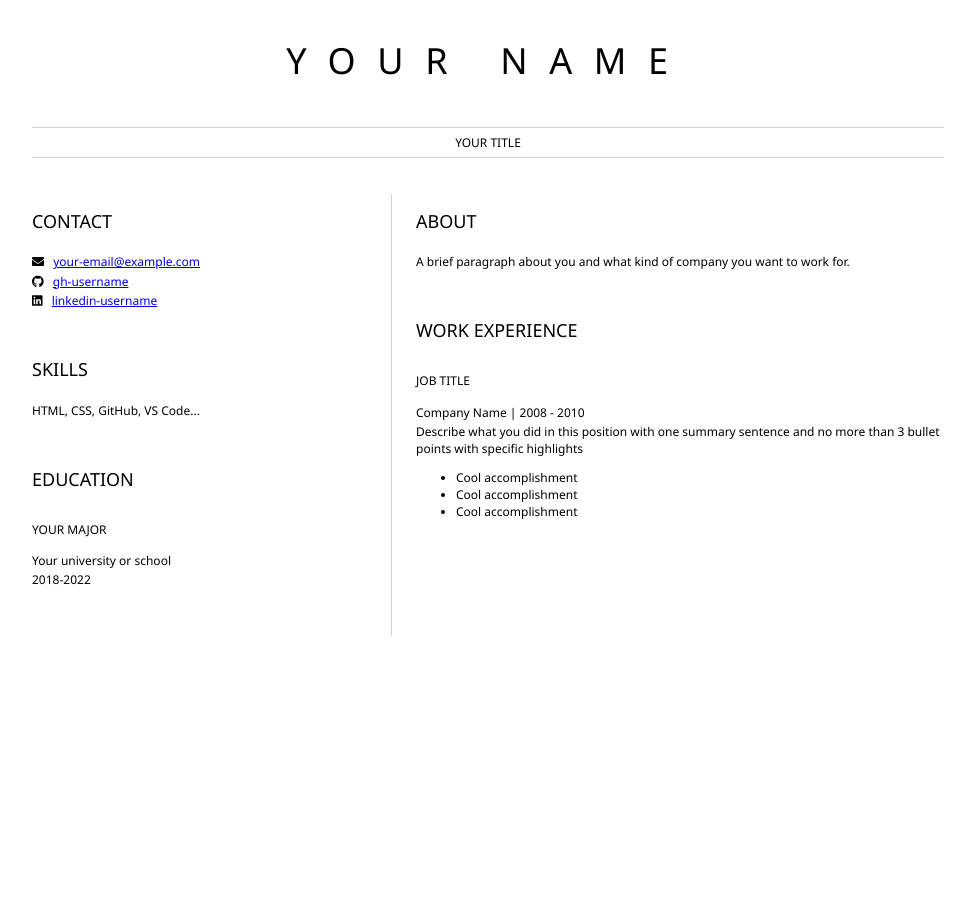
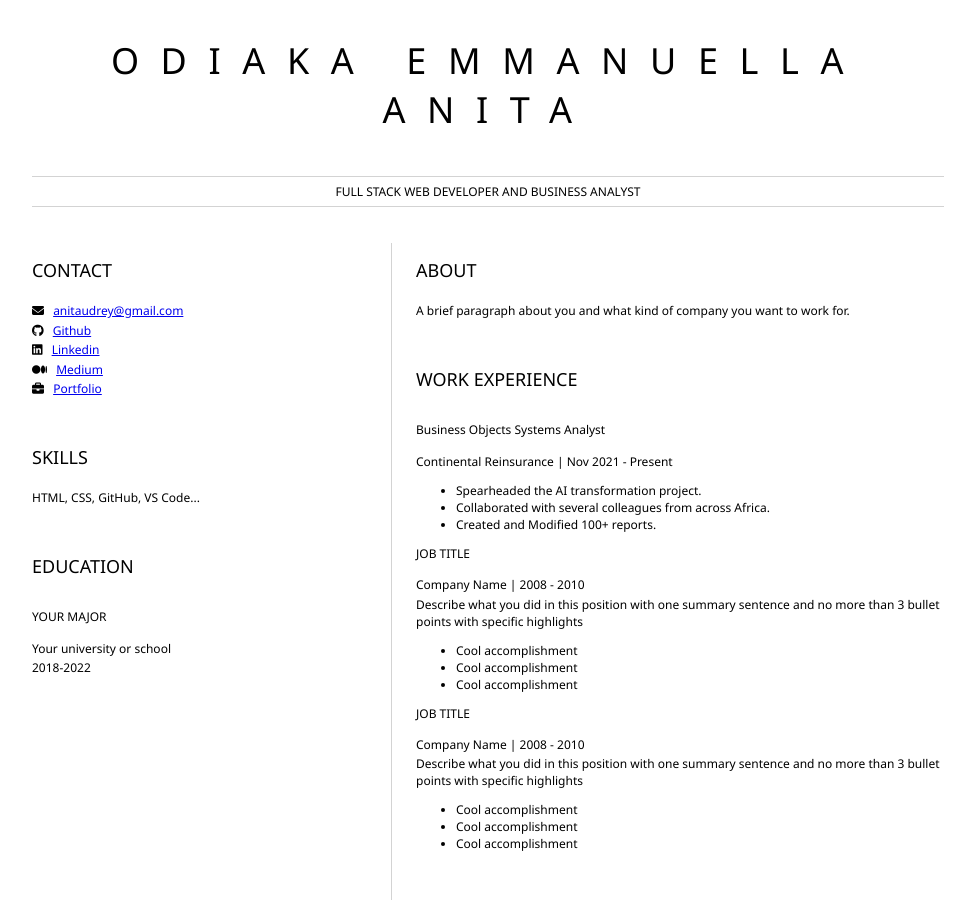
Before and after one commit to Audrey-Ella-xo/Resume, a plain HTML site: page index.html in a window 1280 px wide. Shown: the whole page, without its empty margins (152-1123 px from the left). Before the commit the page ends 800 px from the top, so only its background shows below. Drawn offline with Linux system fonts and the light colour scheme.

Commit message:
More changes

```diff
--- a/index.html
+++ b/index.html
@@ -2,15 +2,15 @@
 	<head>
 		<link href="style.css" rel="stylesheet">
 		<title>Your name resume</title>
-        <link rel="stylesheet" href="https://cdnjs.cloudflare.com/ajax/libs/font-awesome/5.15.4/css/all.min.css">
+        <link rel="stylesheet" href="https://cdnjs.cloudflare.com/ajax/libs/font-awesome/6.5.2/css/all.min.css">
 	</head>
 
 	<body>
 		<header id="header">
 			<!-- resume header with your name and title -->
-			<h1>YOUR NAME</h1>
+			<h1>ODIAKA EMMANUELLA ANITA</h1>
 			<hr>
-			YOUR TITLE
+			FULL STACK WEB DEVELOPER AND BUSINESS ANALYST
 			<hr>
 		</header>
 		<main>
@@ -20,15 +20,23 @@
 					<!-- contact info including social media -->
                     <p>
                         <i class="fa fa-envelope" aria-hidden="true"></i>
-                        <a href="mailto:your-email@example.com">your-email@example.com</a>
+                        <a href="mailto:anitaudrey@gmail.com">anitaudrey@gmail.com</a>
                     </p>
                     <p>
                         <i class="fab fa-github" aria-hidden="true"></i>
-                        <a href="github.com/gh-username">gh-username</a>
+                        <a href="http://github.com/Audrey-Ella-xo">Github</a>
                     </p>
                     <p>
                         <i class="fab fa-linkedin" aria-hidden="true"></i>
-                        <a href="linkedin.com/linkedin-username">linkedin-username</a>
+                        <a href="http://linkedin.com/in/emmanuella-anita-odiaka">Linkedin</a>
+                    </p>
+					<p>
+                        <i class="fab fa-medium" aria-hidden="true"></i>
+                        <a href="http://medium.com/@anitaudrey">Medium</a>
+                    </p>
+					<p>
+						<i class="fa-solid fa-briefcase" aria-hidden="true"></i>
+                        <a href="https://audrey-ella.herokuapp.com/">Portfolio</a>
                     </p>
 				</section>
 				<section>
@@ -57,7 +65,20 @@
 				<section>
 					<h2>WORK EXPERIENCE</h2>
 					<!-- your work experience -->
-                    <h3>JOB TITLE</h3>
+					<div class="exp1">
+						<h3>Business Objects Systems Analyst</h3>
+                    <p>
+                            Continental Reinsurance | Nov 2021 - Present
+                    </p>
+                    <ul>
+                            <li>Spearheaded the AI transformation project.</li>
+                            <li>Collaborated with several colleagues from across Africa.</li>
+                            <li>Created and Modified 100+ reports.</li>
+                    </ul>
+					</div>
+
+					<div class="exp1">
+						<h3>JOB TITLE</h3>
                     <p>
                             Company Name | 2008 - 2010
                     </p>
@@ -69,6 +90,22 @@
                             <li>Cool accomplishment</li>
                             <li>Cool accomplishment</li>
                     </ul>
+					</div>
+
+					<div class="exp1">
+						<h3>JOB TITLE</h3>
+                    <p>
+                            Company Name | 2008 - 2010
+                    </p>
+                    <p>
+                            Describe what you did in this position with one summary sentence and no more than 3 bullet points with specific highlights
+                    </p>
+                    <ul>
+                            <li>Cool accomplishment</li>
+                            <li>Cool accomplishment</li>
+                            <li>Cool accomplishment</li>
+                    </ul>
+					</div>
 				</section>
 			</article>
 		</main>
```
